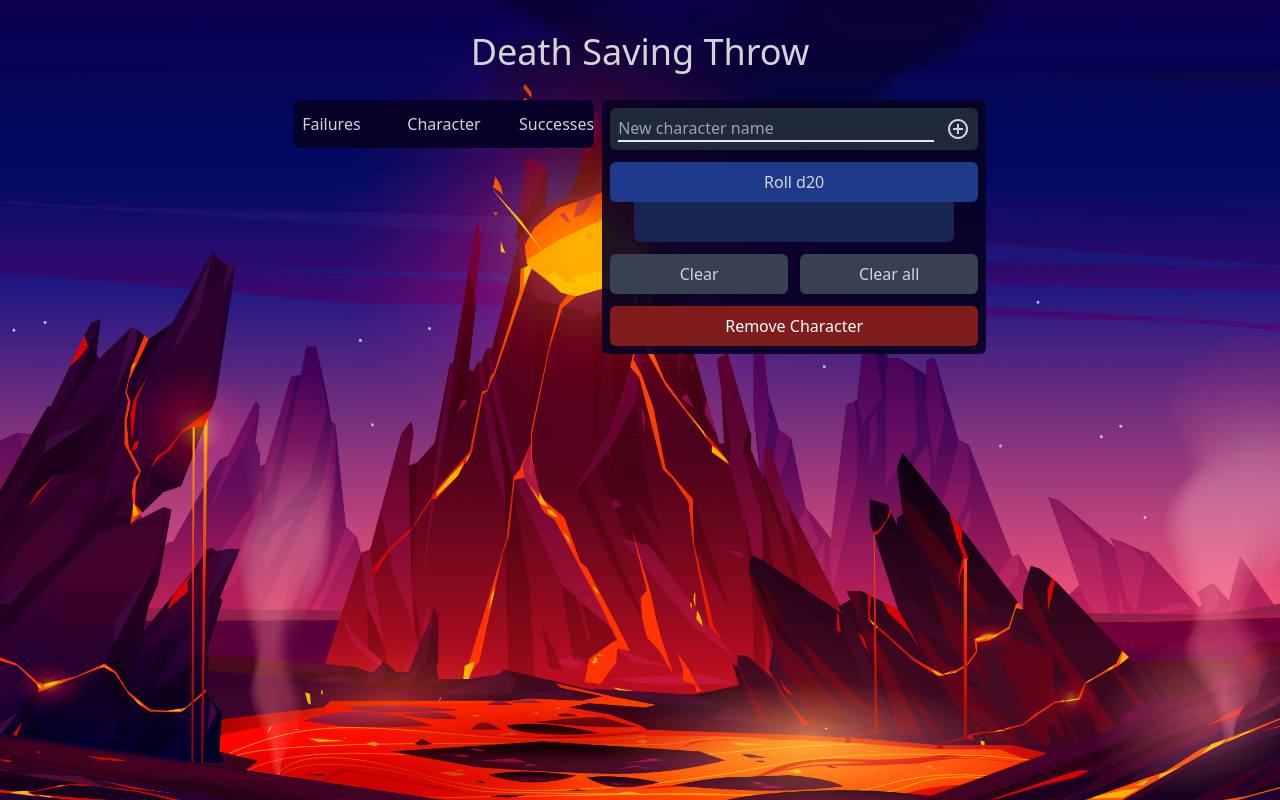
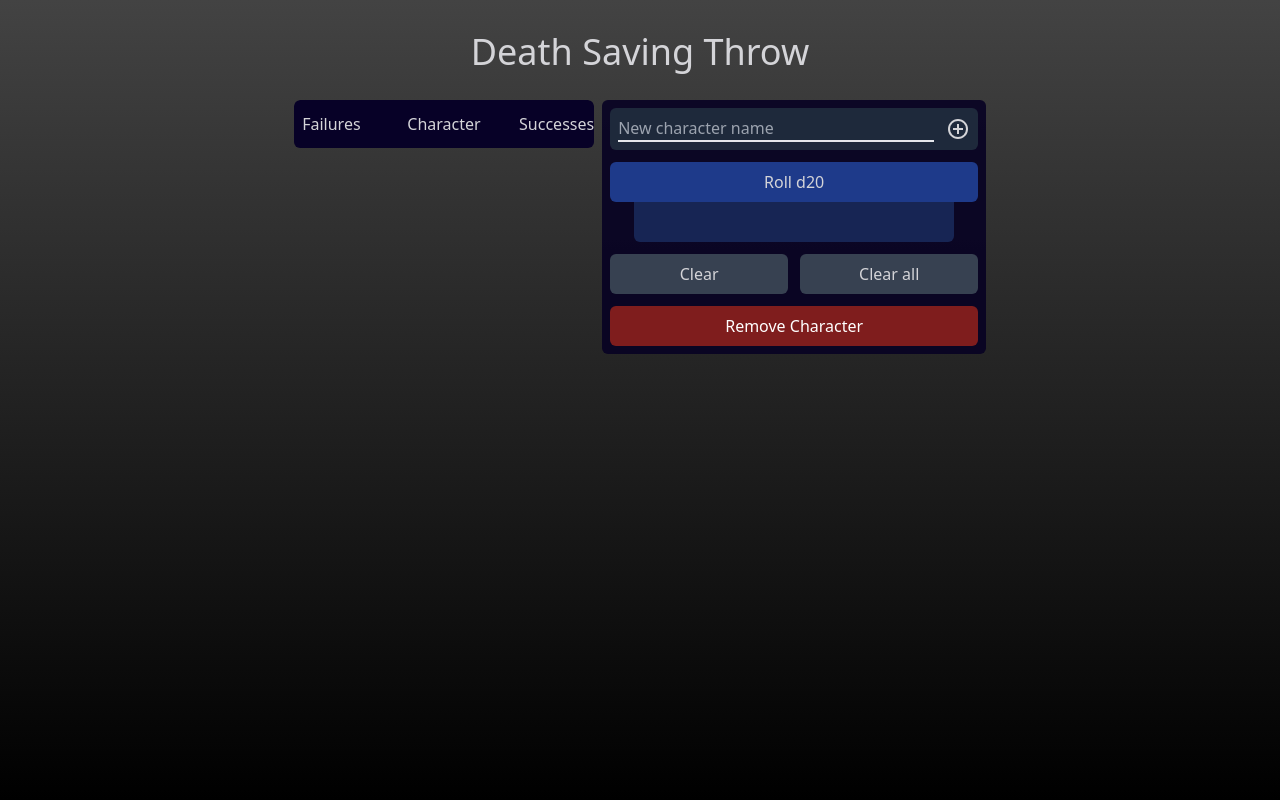
Before and after one commit to ricierirossi/death-saving-throw, a Vue app: page / in a window 1280 px wide. Built offline with nearby package versions, Linux system fonts and the light colour scheme.

Commit message:
Add gradient color to background

```diff
--- a/src/App.vue
+++ b/src/App.vue
@@ -4,7 +4,7 @@ import ButtonSection from "./components/ButtonSection.vue";
 </script>
 
 <template>
-    <div class="min-h-screen bg-background bg-cover bg-bottom text-zinc-300">
+    <div class="min-h-screen gradient bg-cover bg-bottom text-zinc-300">
         <header>
             <h1 class="py-2 md:pt-8 text-center text-4xl">
                 Death Saving Throw
@@ -18,3 +18,9 @@ import ButtonSection from "./components/ButtonSection.vue";
         </main>
     </div>
 </template>
+
+<style>
+.gradient {
+    background-image: linear-gradient(to bottom, #434343 0%, black 100%);
+}
+</style>
```
